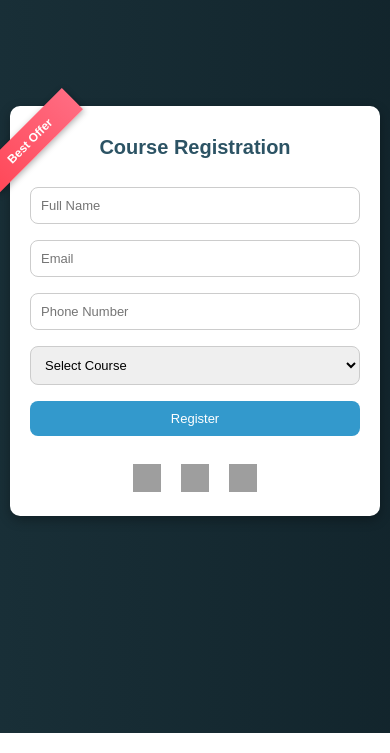
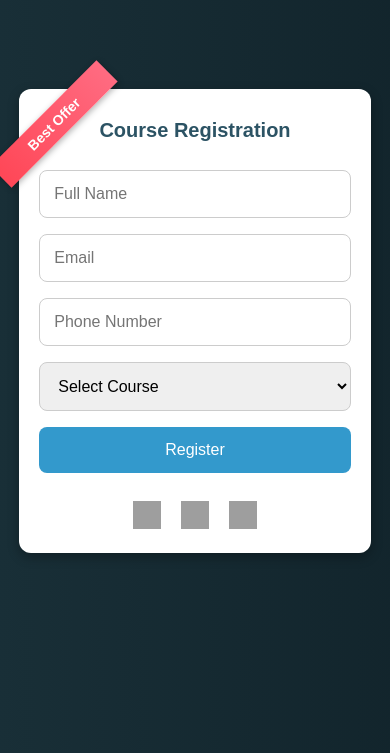
Before and after one commit to skillonex1053/Course_Registrations, a plain HTML site: page index.html in a window 390 px wide. Shown: the part 111-864 px from the top of the page. Drawn offline with Linux system fonts and the light colour scheme; grey boxes are pictures that could not be loaded.

Commit message:
Update index.html

```diff
--- a/index.html
+++ b/index.html
@@ -3,6 +3,7 @@
 <head>
   <meta charset="UTF-8">
   <title>Course Registration - Skillonex Academy</title>
+  <meta name="viewport" content="width=device-width, initial-scale=1.0">
   <style>
     body {
       font-family: Arial, sans-serif;
@@ -16,10 +17,9 @@
       margin: 0;
       color: white;
       padding: 10px;
-      box-sizing: border-box;
     }
 
-    /* Animated gradient */
+    /* Animated gradient keyframes */
     @keyframes gradientBG {
       0% { background-position: 0% 50%; }
       50% { background-position: 100% 50%; }
@@ -33,10 +33,11 @@
       padding: 25px;
       border-radius: 12px;
       box-shadow: 0 4px 12px rgba(0,0,0,0.3);
-      width: 100%;
+      width: 90%;
       max-width: 400px;
       text-align: center;
       animation: fadeIn 1s ease-in-out;
+      box-sizing: border-box;
     }
 
     @keyframes fadeIn {
@@ -47,6 +48,7 @@
     h2 {
       margin: 10px 0 20px;
       color: #2c5364;
+      font-size: 22px;
     }
 
     input, select, button {
@@ -65,7 +67,9 @@
       cursor: pointer;
       border: none;
       transition: 0.3s;
+      font-size: 16px;
     }
+
     button:hover { background: #287ba0; }
 
     .success-msg {
@@ -75,7 +79,7 @@
       font-weight: bold;
     }
 
-    /* Ribbon */
+    /* Diagonal Ribbon */
     .ribbon {
       width: 150px;
       height: 30px;
@@ -97,35 +101,34 @@
       margin-top: 20px;
       text-align: center;
     }
+
     .social-links a {
       margin: 0 8px;
       display: inline-block;
     }
+
     .social-links img {
       width: 28px;
       height: 28px;
       transition: transform 0.3s ease;
     }
+
     .social-links img:hover {
       transform: scale(1.2);
     }
 
-    /* 📱 Mobile-specific adjustments */
+    /* Mobile optimization */
     @media (max-width: 480px) {
       .container {
         padding: 20px;
-        border-radius: 10px;
+        width: 95%;
+      }
+      input, select, button {
+        font-size: 16px;
+        padding: 14px;
       }
       h2 {
         font-size: 20px;
-      }
-      input, select, button {
-        font-size: 13px;
-        padding: 10px;
-      }
-      .ribbon {
-        width: 120px;
-        font-size: 12px;
       }
     }
   </style>
```
